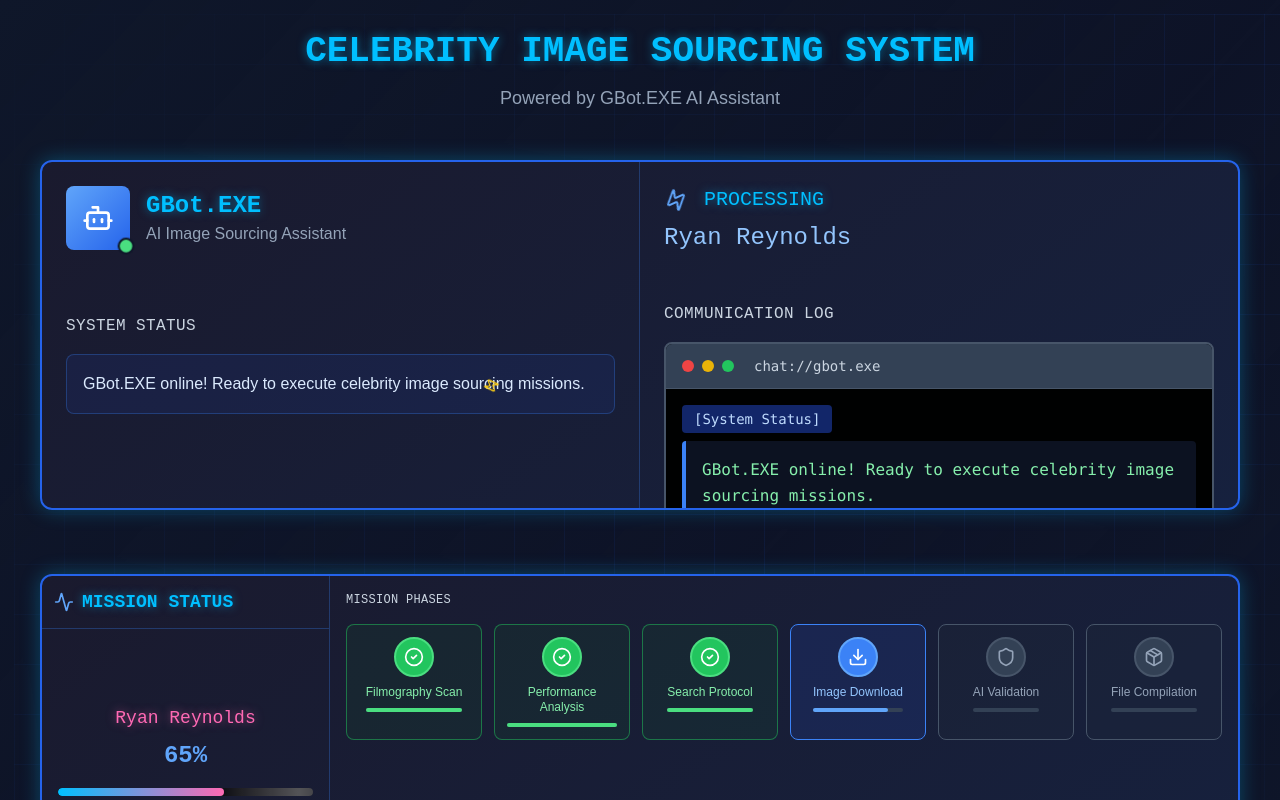
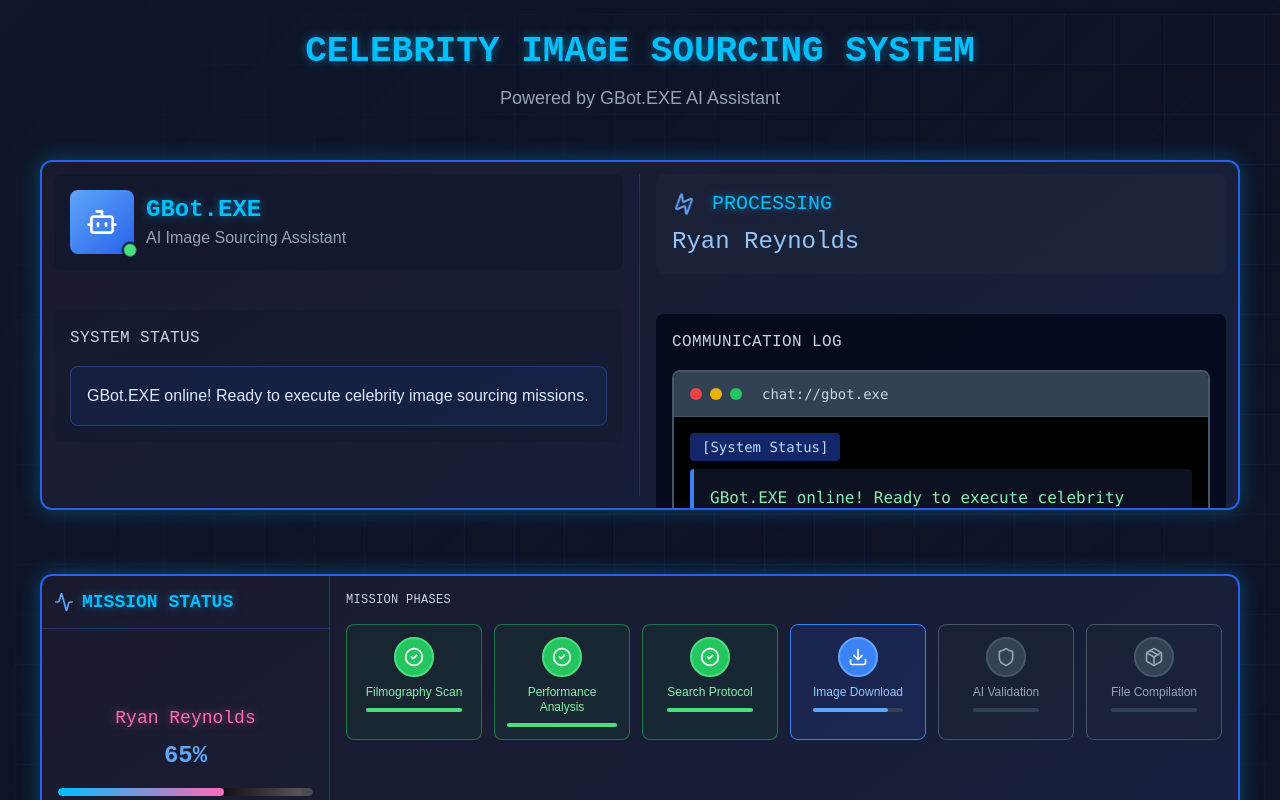
Before and after one commit to Esilos92/print-prep-node, a Next.js app in the folder dashboard/: page / in a window 1280 px wide. Shown: the top 800 px of the page. Built offline with nearby package versions, Linux system fonts and the light colour scheme.

Commit message:
Update GBotInterface.tsx

```diff
--- a/dashboard/src/components/GBotInterface.tsx
+++ b/dashboard/src/components/GBotInterface.tsx
@@ -71,25 +71,15 @@ export default function GBotInterface({
   };
 
   return (
-    <div className="cyber-panel relative">
-      {/* Rotating Animation Around Entire Container */}
-      <motion.div
-        className="absolute inset-0 pointer-events-none"
-        animate={{ rotate: 360 }}
-        transition={{ repeat: Infinity, duration: 8, ease: "linear" }}
-      >
-        <div className="absolute top-2 left-1/2 transform -translate-x-1/2">
-          <Zap className="w-4 h-4 text-yellow-400" />
-        </div>
-      </motion.div>
+    <div className="cyber-panel">
+      <div style={{ display: 'flex', flexDirection: 'row', height: '100%', padding: '12px' }}>
 
-      <div className="flex h-full">
-
-        {/* LEFT SIDE - 50% */}
-        <div className="w-1/2 p-6 border-r border-blue-500/30 flex flex-col">
+        {/* LEFT SIDE - Exactly 50% */}
+        <div style={{ width: '50%', paddingRight: '16px', borderRight: '1px solid rgba(37, 99, 235, 0.3)' }} className="flex flex-col">
 
           {/* Robot Emoji + GBot.EXE + AI Image Sourcing Assistant */}
-          <div className="flex items-center gap-4 mb-8">
+          <div className="bg-slate-900/50 rounded-lg p-4 mb-4">
+            <div className="flex items-center gap-3">
               <div className="relative">
                 <div className="w-16 h-16 bg-gradient-to-br from-blue-400 to-blue-600 rounded-lg flex items-center justify-center">
                   <Bot className="w-8 h-8 text-white" />
@@ -105,12 +95,13 @@ export default function GBotInterface({
                 <p className="text-base text-slate-400">AI Image Sourcing Assistant</p>
               </div>
             </div>
+          </div>
 
           {/* Intentional Space */}
-          <div className="mb-8"></div>
+          <div className="mb-6"></div>
 
           {/* System Status */}
-          <div className="mb-8">
+          <div className="bg-slate-900/30 rounded-lg p-4 mb-6">
             <h4 className="text-base font-cyber text-slate-300 mb-4 tracking-wide">SYSTEM STATUS</h4>
             <div className="p-4 rounded-lg border bg-blue-900/20 text-blue-100 border-blue-500/30">
               <p className="text-base font-ui leading-relaxed">
@@ -120,15 +111,15 @@ export default function GBotInterface({
           </div>
 
           {/* Intentional Space */}
-          <div className="mb-8"></div>
+          <div className="mb-6"></div>
 
           {/* Intentional Space */}
-          <div className="mb-8"></div>
+          <div className="mb-6"></div>
 
-          {/* SUBJECT INPUT - At bottom */}
-          <div className="mt-auto">
+          {/* Subject Input - Push to bottom */}
+          <div className="bg-slate-900/30 rounded-lg p-4 mt-auto">
             <h4 className="text-base font-cyber text-slate-300 mb-4 tracking-wide">SUBJECT INPUT</h4>
-            <form onSubmit={handleSubmit} className="space-y-4">
+            <form onSubmit={handleSubmit} className="space-y-3">
               <div className="flex gap-3 items-center">
                 <input
                   type="text"
@@ -146,7 +137,7 @@ export default function GBotInterface({
                   }`}
                 >
                   <Send className="w-5 h-5 mr-2" />
-                  EXECUTE
+                  Execute
                 </button>
               </div>
 
@@ -164,13 +155,13 @@ export default function GBotInterface({
           </div>
         </div>
 
-        {/* RIGHT SIDE - 50% */}
-        <div className="w-1/2 p-6 flex flex-col">
+        {/* RIGHT SIDE - Exactly 50% */}
+        <div style={{ width: '50%', paddingLeft: '16px' }} className="flex flex-col">
 
           {/* Processing (only when running) */}
           {currentJob?.status === 'running' && (
             <>
-              <div className="mb-4">
+              <div className="bg-slate-800/40 rounded-lg p-4 mb-4">
                 <div className="flex items-center gap-4 mb-2">
                   <motion.div
                     animate={{ rotate: 360 }}
@@ -184,27 +175,27 @@ export default function GBotInterface({
               </div>
 
               {/* Intentional Space */}
-              <div className="mb-8"></div>
+              <div className="mb-6"></div>
             </>
           )}
 
-          {/* Communication Log */}
-          <div className="flex-1 flex flex-col">
+          {/* Communication Log - Takes remaining space */}
+          <div className="flex-1 bg-slate-950/80 rounded-lg p-4">
             <h4 className="text-base font-cyber text-slate-300 mb-4 tracking-wide">COMMUNICATION LOG</h4>
 
-            {/* Embedded Terminal Chat Box */}
-            <div className="bg-black/80 rounded-lg border-2 border-slate-600 flex-1 flex flex-col overflow-hidden">
+            {/* All GBot.EXE communications - Embedded terminal chat box */}
+            <div className="bg-black/80 rounded-lg border-2 border-slate-600 h-full flex flex-col overflow-hidden">
 
-              {/* Terminal Header */}
-              <div className="bg-slate-700 px-4 py-3 border-b border-slate-600 flex items-center gap-2 flex-shrink-0">
+              {/* Terminal Header Bar */}
+              <div className="bg-slate-700 px-4 py-3 border-b border-slate-600 flex items-center gap-2">
                 <div className="w-3 h-3 rounded-full bg-red-500"></div>
                 <div className="w-3 h-3 rounded-full bg-yellow-500"></div>
                 <div className="w-3 h-3 rounded-full bg-green-500"></div>
                 <span className="text-sm font-mono text-slate-300 ml-3">chat://gbot.exe</span>
               </div>
 
-              {/* Scrollable Chat Messages */}
-              <div className="flex-1 p-4 overflow-y-auto space-y-4 bg-black/90 min-h-0">
+              {/* Chat Messages Area - Scrollable */}
+              <div className="flex-1 p-4 overflow-y-auto space-y-4 bg-black/90">
                 {messages.map((message) => (
                   <motion.div
                     key={message.id}
```
Lines whose indentation alone changed are shown as unchanged.
